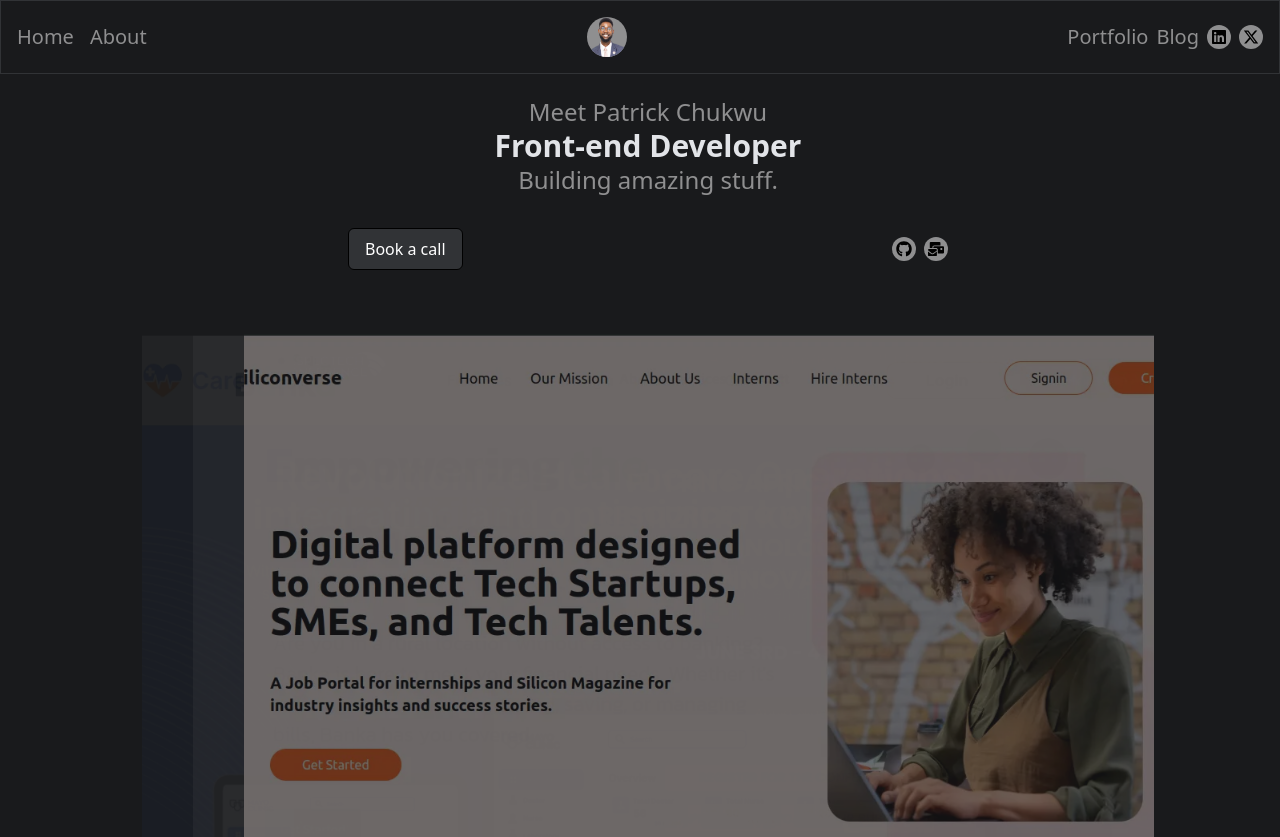
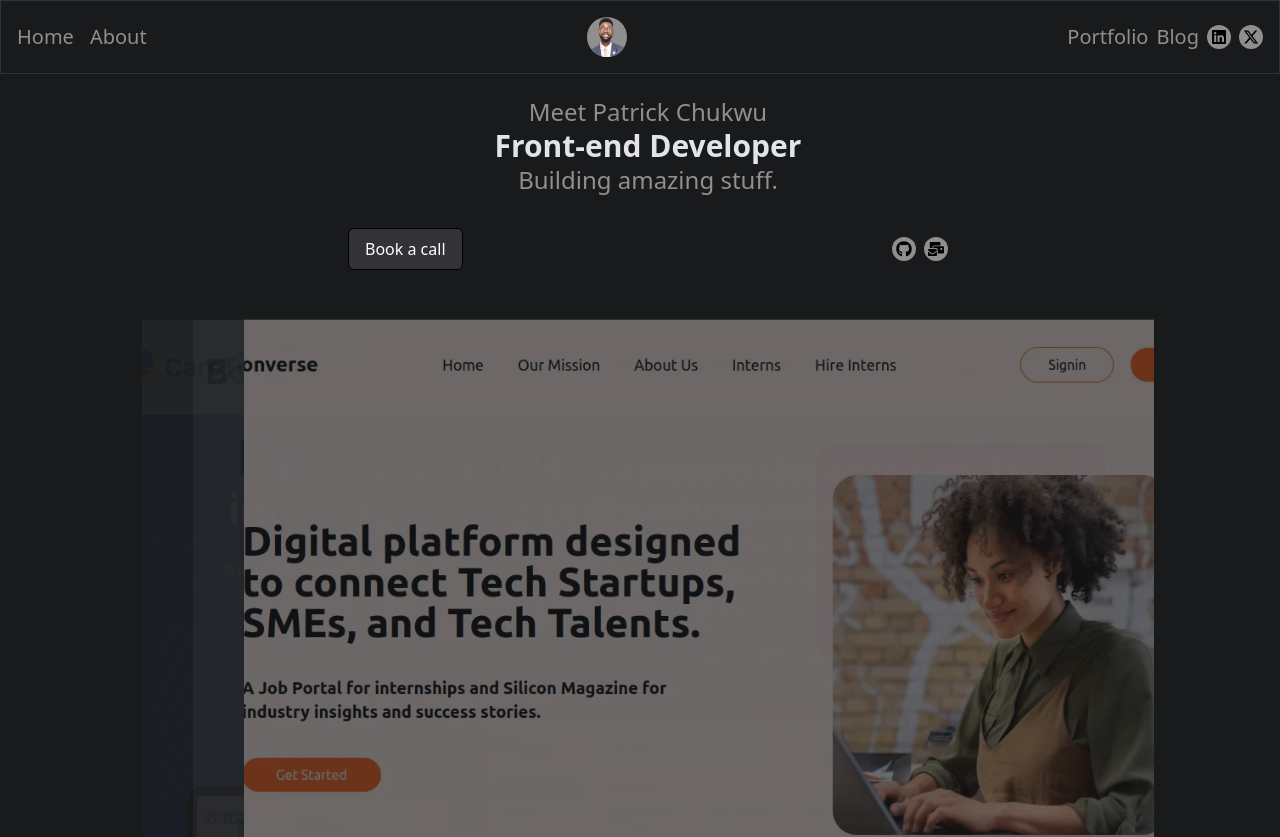
Before and after one commit to Patrick-Chukwu/Patrick-Chukwu, a React (Vite) app: page / in a window 1280 px wide. Shown: the top 837 px of the page. Built offline with nearby package versions, Linux system fonts and the light colour scheme.

Commit message:
feat: finalize

```diff
--- a/src/components/ImageSlider.jsx
+++ b/src/components/ImageSlider.jsx
@@ -23,7 +23,7 @@ const ImageSlider = () => {
   }, []);
 
   return (
-    <div className="relative w-[80%]  mx-auto h-[90%] overflow-hidden my-8 p-4 opacity-40 hover:opacity-90  focus:opacity-90">
+    <div className="relative w-[80%]  mx-auto h-full overflow-hidden my-4 p-4 opacity-40 hover:opacity-90  focus:opacity-90">
       {images.map((image, index) => (
         <img
           key={index}
```
